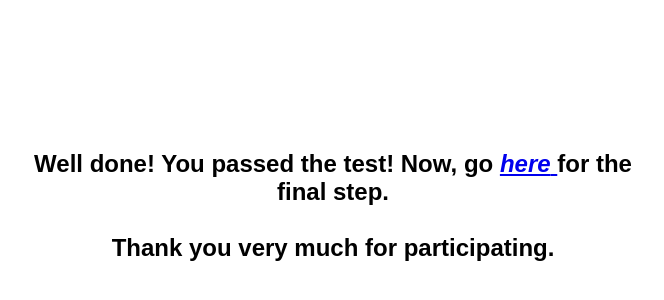
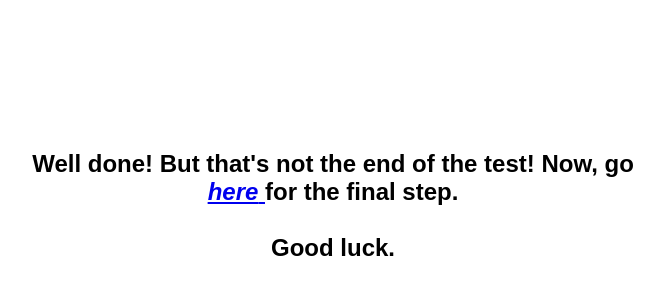
Before and after one commit to 64292467/64292467.github.io, a plain HTML site: page index.html in a window 1280 px wide. Shown: the part 194-494 px from the top of the page, without its empty margins (307-971 px from the left). Drawn offline with Linux system fonts and the light colour scheme.

Commit message:
Update index.html

```diff
--- a/index.html
+++ b/index.html
@@ -24,8 +24,8 @@
 		</style>
 	</head>
 	<body>
-		<h1> Well done! You passed the test! Now, go <a href="https://form.jotform.com/223534061358453"> <i>here</i> </a> for the final step. <br><br>
-		Thank you very much for participating. </h1>
+		<h1> Well done! But that's not the end of the test! Now, go <a href="https://form.jotform.com/223534061358453"> <i>here</i> </a> for the final step. <br><br>
+		Good luck. </h1>
 
 	</body>
 </html>
```
